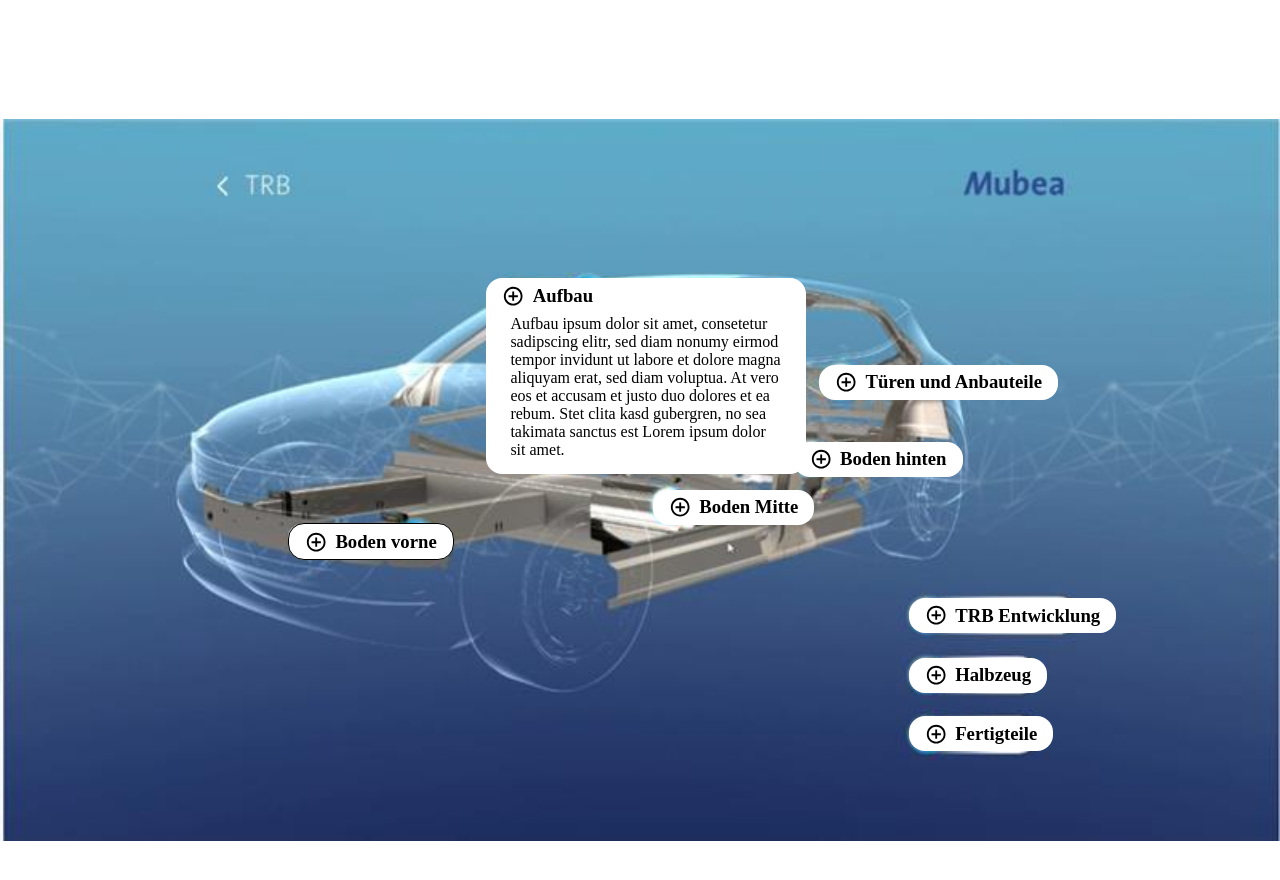
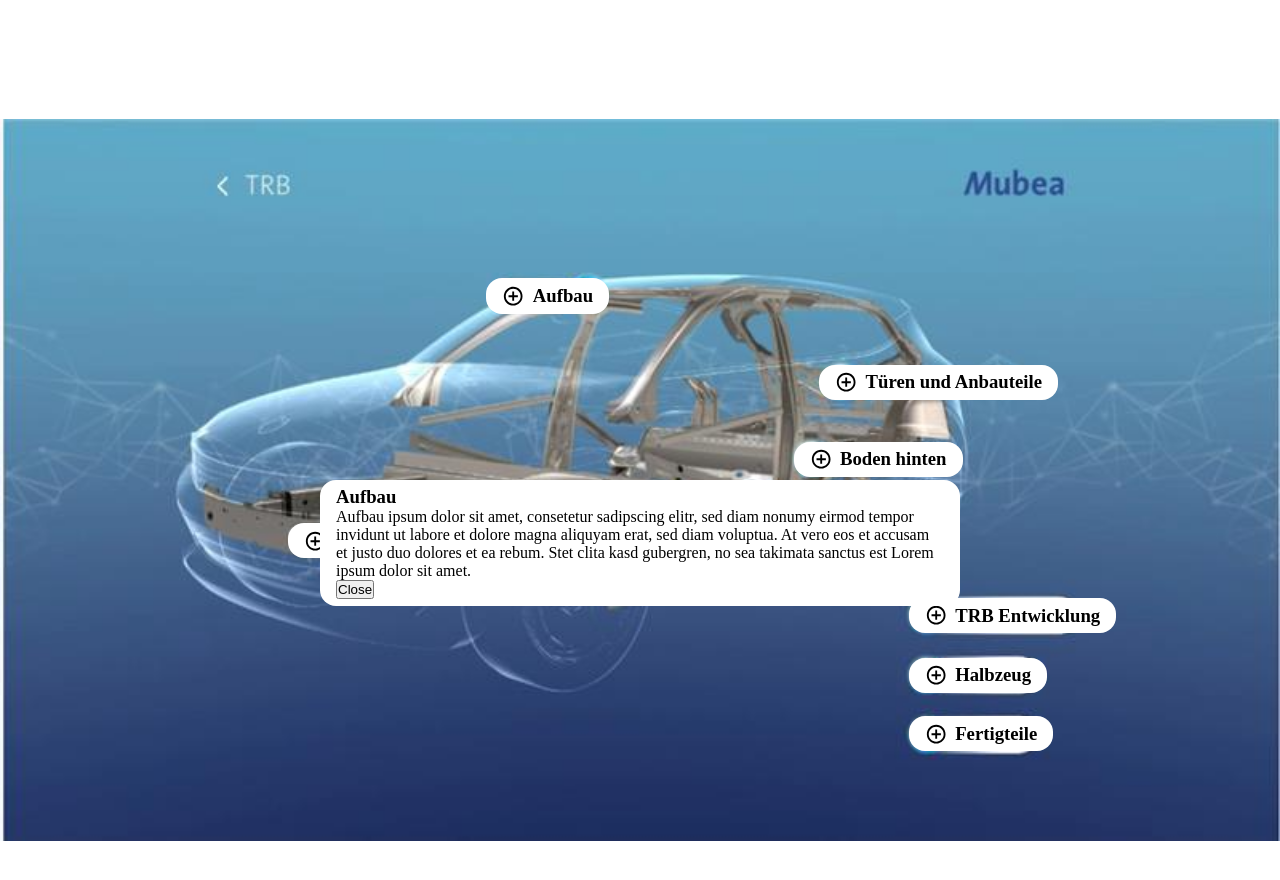
Before and after one commit to RolandHesse/Mubea, a plain HTML site: page index.html in a window 1280 px wide. Both pictures are taken after a click on the button 513 px from the left and 295 px from the top of the page. Drawn offline with Linux system fonts and the light colour scheme.

Commit message:
implement first basic pop-up-solution

```diff
--- a/data.js
+++ b/data.js
@@ -2,7 +2,8 @@ const explanationBoxes = [
     {id: "aufbau", heading: "Aufbau", text: "Aufbau ipsum dolor sit amet, consetetur sadipscing elitr, sed diam nonumy eirmod tempor invidunt ut labore et dolore magna aliquyam erat, sed diam voluptua. At vero eos et accusam et justo duo dolores et ea rebum. Stet clita kasd gubergren, no sea takimata sanctus est Lorem ipsum dolor sit amet."},
     {id: "boden-vorne", heading: "Boden vorne", text: "Boden vorne ipsum dolor sit amet, consetetur sadipscing elitr, sed diam nonumy eirmod tempor invidunt ut labore et dolore magna aliquyam erat, sed diam voluptua. At vero eos et accusam et justo duo dolores et ea rebum. Stet clita kasd gubergren, no sea takimata sanctus est Lorem ipsum dolor sit amet."},
     {id: "boden-mitte", heading: "Boden Mitte", text: "Boden mitte ipsum dolor sit amet, consetetur sadipscing elitr, sed diam nonumy eirmod tempor invidunt ut labore et dolore magna aliquyam erat, sed diam voluptua. At vero eos et accusam et justo duo dolores et ea rebum. Stet clita kasd gubergren, no sea takimata sanctus est Lorem ipsum dolor sit amet."},
-    {id: "boden-hinten", heading: "Boden hinten", text: "Boden hinten ipsum dolor sit amet, consetetur sadipscing elitr, sed diam nonumy eirmod tempor invidunt ut labore et dolore magna aliquyam erat, sed diam voluptua. At vero eos et accusam et justo duo dolores et ea rebum. Stet clita kasd gubergren, no sea takimata sanctus est Lorem ipsum dolor sit amet."},   {id: "tueren-und-anbauteile", heading: "Türen und Anbauteile", text: "Türen und Anbauteile ipsum dolor sit amet, consetetur sadipscing elitr, sed diam nonumy eirmod tempor invidunt ut labore et dolore magna aliquyam erat, sed diam voluptua. At vero eos et accusam et justo duo dolores et ea rebum. Stet clita kasd gubergren, no sea takimata sanctus est Lorem ipsum dolor sit amet."},
+    {id: "boden-hinten", heading: "Boden hinten", text: "Boden hinten ipsum dolor sit amet, consetetur sadipscing elitr, sed diam nonumy eirmod tempor invidunt ut labore et dolore magna aliquyam erat, sed diam voluptua. At vero eos et accusam et justo duo dolores et ea rebum. Stet clita kasd gubergren, no sea takimata sanctus est Lorem ipsum dolor sit amet."},
+    {id: "tueren-und-anbauteile", heading: "Türen und Anbauteile", text: "Türen und Anbauteile ipsum dolor sit amet, consetetur sadipscing elitr, sed diam nonumy eirmod tempor invidunt ut labore et dolore magna aliquyam erat, sed diam voluptua. At vero eos et accusam et justo duo dolores et ea rebum. Stet clita kasd gubergren, no sea takimata sanctus est Lorem ipsum dolor sit amet."},
     {id: "trb-entwicklung", heading: "TRB Entwicklung", text: "TRB Entwicklung ipsum dolor sit amet, consetetur sadipscing elitr, sed diam nonumy eirmod tempor invidunt ut labore et dolore magna aliquyam erat, sed diam voluptua. At vero eos et accusam et justo duo dolores et ea rebum. Stet clita kasd gubergren, no sea takimata sanctus est Lorem ipsum dolor sit amet."},
     {id: "halbzeug", heading: "Halbzeug", text: "Halbzeug ipsum dolor sit amet, consetetur sadipscing elitr, sed diam nonumy eirmod tempor invidunt ut labore et dolore magna aliquyam erat, sed diam voluptua. At vero eos et accusam et justo duo dolores et ea rebum. Stet clita kasd gubergren, no sea takimata sanctus est Lorem ipsum dolor sit amet."},
     {id: "fertigteile", heading: "Fertigteile", text: "Fertigteile ipsum dolor sit amet, consetetur sadipscing elitr, sed diam nonumy eirmod tempor invidunt ut labore et dolore magna aliquyam erat, sed diam voluptua. At vero eos et accusam et justo duo dolores et ea rebum. Stet clita kasd gubergren, no sea takimata sanctus est Lorem ipsum dolor sit amet."}, ]
--- a/script.js
+++ b/script.js
@@ -1,36 +1,48 @@
 import explanationBoxes from "./data.js";
 const imageContainer = document.querySelector(".image-container");
 
-function createExplanationBox(box) {
+function createCarTags(box) {
     return `
-    <div class="explanation-box" id="${box.id}">
-    <div class="explanation-box__header">
-        <button class="explanation-box__button" >
+    <div class="car-tag-container" id="${box.id}">
+    <div class="car-tag-container__header" id="${box.id}">
+        <button class="car-tag-container__button" >
             <svg xmlns="http://www.w3.org/2000/svg" viewBox="0 0 24 24" fill="currentColor">
                 <path d="M11 11V7H13V11H17V13H13V17H11V13H7V11H11ZM12 22C6.47715 22 2 17.5228 2 12C2 6.47715 6.47715 2 12 2C17.5228 2 22 6.47715 22 12C22 17.5228 17.5228 22 12 22ZM12 20C16.4183 20 20 16.4183 20 12C20 7.58172 16.4183 4 12 4C7.58172 4 4 7.58172 4 12C4 16.4183 7.58172 20 12 20Z"></path>
             </svg>
         </button>
-        <h3 class="explanation-box__heading">${box.heading}</h3>
+        <h3 class="car-tag-container__heading">${box.heading}</h3>
     </div>
-    <p class="explanation-box__text" style="display: none">${box.text}</p>
+</div>
+<div class="pop-up-container" style="display: none">
+<h3 class="pop-up-container__heading">${box.heading}</h3>
+<p class="pop-up-container__text">${box.text}</p>
+<button type="button" class="pop-up-container__button">Close</button>
 </div>
 `};
 
 
 explanationBoxes.forEach((box) => {
-imageContainer.innerHTML += createExplanationBox(box);
+imageContainer.innerHTML += createCarTags(box);
 });
 
-function createExplanationBoxEventListeners() {
-  const explanationBoxButtons = document.querySelectorAll(".explanation-box__button");
+function createCarTagEventListeners() {
+  const carTagButtons = document.querySelectorAll(".car-tag-container__button");
 
-    explanationBoxButtons.forEach((button) => {button.addEventListener("click", (event) => {
-        const explanationText = event.currentTarget.parentNode.parentNode.querySelector(".explanation-box__text");
-        explanationText.style.display = explanationText.style.display === "none"  ? "block" : "none";
-        const explanationBox = event.currentTarget.parentNode.parentNode;
-        explanationBox.style.zIndex = explanationBox.style.zIndex === "" ? "1000" : "";
+    carTagButtons.forEach((button) => {button.addEventListener("click", (event) => {
+      const popUpContainer = event.currentTarget.parentNode.parentNode.nextElementSibling;
+      popUpContainer.style.display = popUpContainer.style.display === "none" ? "block" : "none";
     }
-    )})
+    )});
 }
 
-createExplanationBoxEventListeners();
+function createPopUpEventListener() {
+    const popUpButtons = document.querySelectorAll(".pop-up-container__button");
+
+    popUpButtons.forEach((button) => {button.addEventListener("click", (event) => {
+        const popUpContainer = event.currentTarget.parentNode;
+        popUpContainer.style.display = popUpContainer.style.display === "none" ? "block" : "none";
+    })});
+};
+
+createCarTagEventListeners();
+createPopUpEventListener();
--- a/styles.css
+++ b/styles.css
@@ -4,12 +4,6 @@
     padding: 0;
   }
 
-  button {
-    width: 1.4rem;
-    height: 1.4rem;
-    background: transparent;
-    border: none;
-  }
 
 h3 {}
 
@@ -24,7 +18,7 @@ h3 {}
     background-position: center;
 }
 
-.explanation-box {
+.car-tag-container {
     position: absolute;
     background-color: white;
     border-radius: 1rem;
@@ -35,19 +29,42 @@ h3 {}
 
 }
 
-.explanation-box__header {
+.car-tag-container__header {
 display: flex;
 align-items: center;
 gap: 0.5rem;
 }
 
-.explanation-box__heading {}
+.car-tag-container__button {
+    width: 1.4rem;
+    height: 1.4rem;
+    background: transparent;
+    border: none;
+  }
 
-.explanation-box__text {
-    margin: 0.5rem;
+.car-tag-container__heading {}
+
+.pop-up-container {
+    position: absolute;
+    top: 50%;
+    left: 25%;
+    max-width: 50%;
+    border-radius: 1rem;
+    padding: 0.4rem 1rem;
+    background-color: white;
+    z-index: 1000;
+
+
+
 }
 
-@media (max-width: 932px) {
+.pop-up-container__heading {}
+
+.pop-up-container__text {}
+
+.pop-up-container__button {}
+
+/* @media (max-width: 932px) {
     .explanation-box__text {
         position: fixed;
         right: 0;
@@ -58,7 +75,7 @@ gap: 0.5rem;
         margin: 0;
         background-color: hotpink;
     }
-}
+} */
 
 #aufbau {
 top: 29%;
@@ -68,7 +85,6 @@ left: 38%;
 #boden-vorne{
     top: 54.5%;
 left: 22.5%;
-border: solid black 1px;
 }
 
 #boden-mitte{
```
